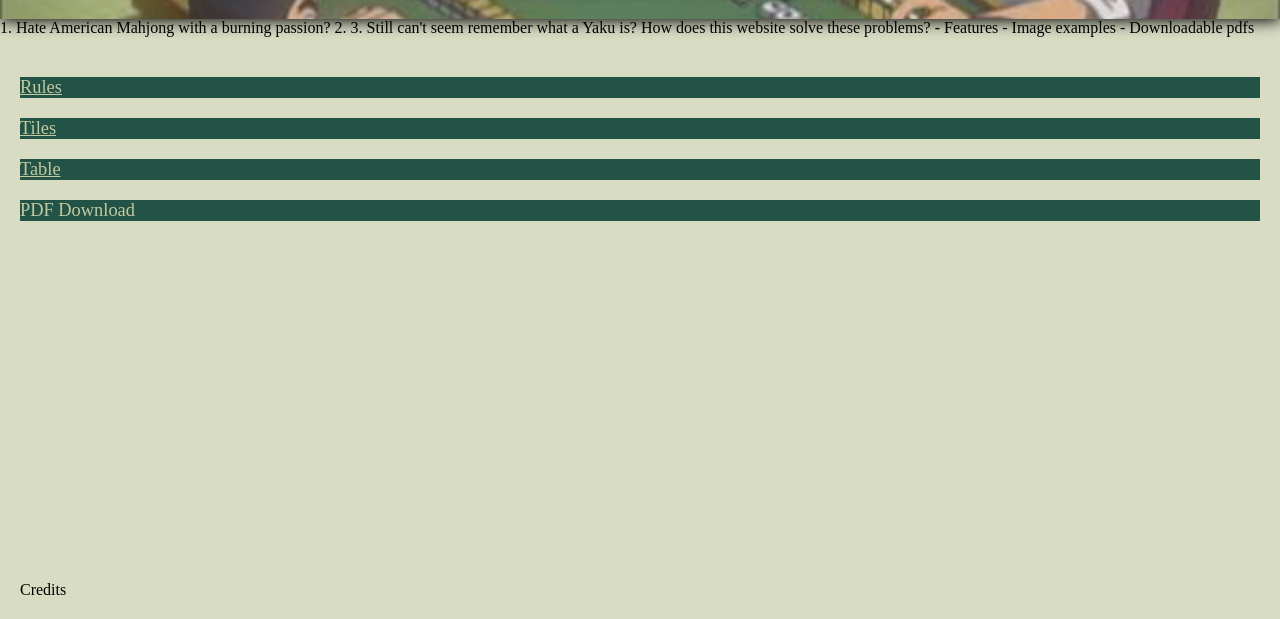
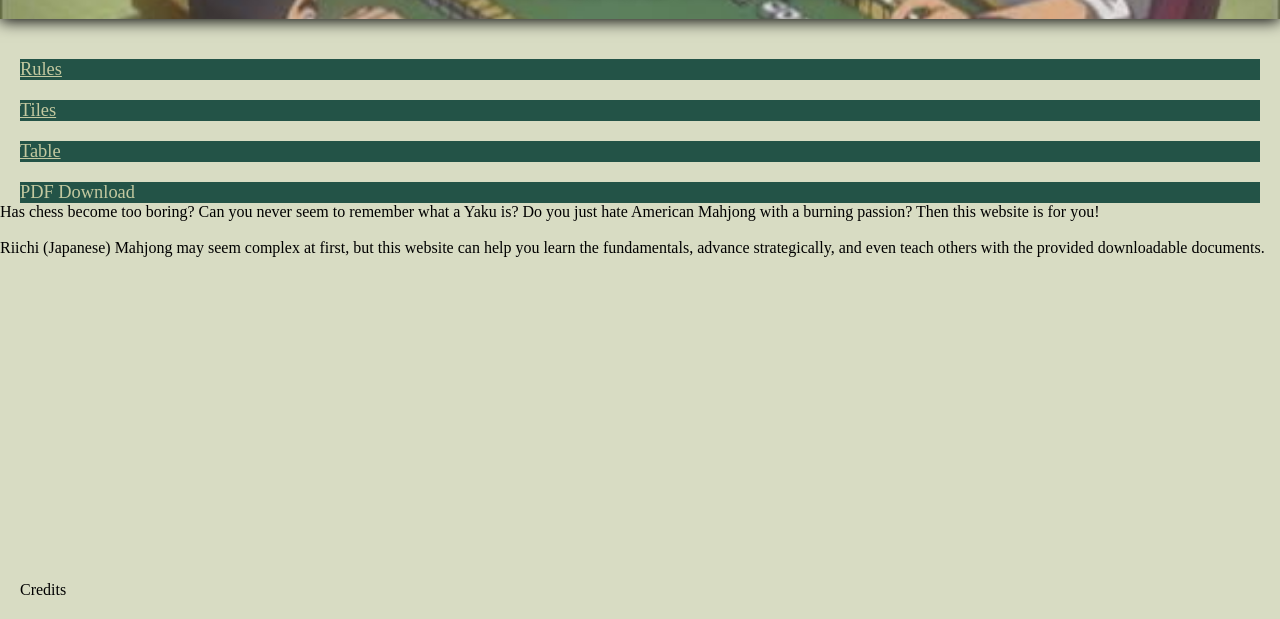
Before and after one commit to TannerUptegrove/TeachingRiichiMahjong, a plain HTML site: page src/index.html in a window 1280 px wide. Shown: the part 181-800 px from the top of the page. Drawn offline with Linux system fonts and the light colour scheme.

Commit message:
Made decent site summary.

```diff
--- a/src/index.html
+++ b/src/index.html
@@ -12,17 +12,6 @@
         <h1 id="hero-title">Learn Riichi Mahjong!</h1>
     </div>
 
-    <p id="site-summary">
-        1. Hate American Mahjong with a burning passion?
-        2.
-        3. Still can't seem remember what a Yaku is?
-
-        How does this website solve these problems?
-        - Features
-        - Image examples
-        - Downloadable pdfs
-    </p>
-
     <nav aria-label="Main Menu">
         <a href="rules.html">Rules</a>
         <a href="tiles.html">Tiles</a>
@@ -30,6 +19,16 @@
         <a>PDF Download</a>
     </nav>
 
+    <p id="site-summary">
+        Has chess become too boring?
+        Can you never seem to remember what a Yaku is?
+        Do you just hate American Mahjong with a burning passion?
+        Then this website is for you!<br><br>
+        Riichi (Japanese) Mahjong may seem complex at first, but this
+        website can help you learn the fundamentals, advance strategically,
+        and even teach others with the provided downloadable documents.
+    <p>
+
     <footer>
         Credits
     </footer>
```
